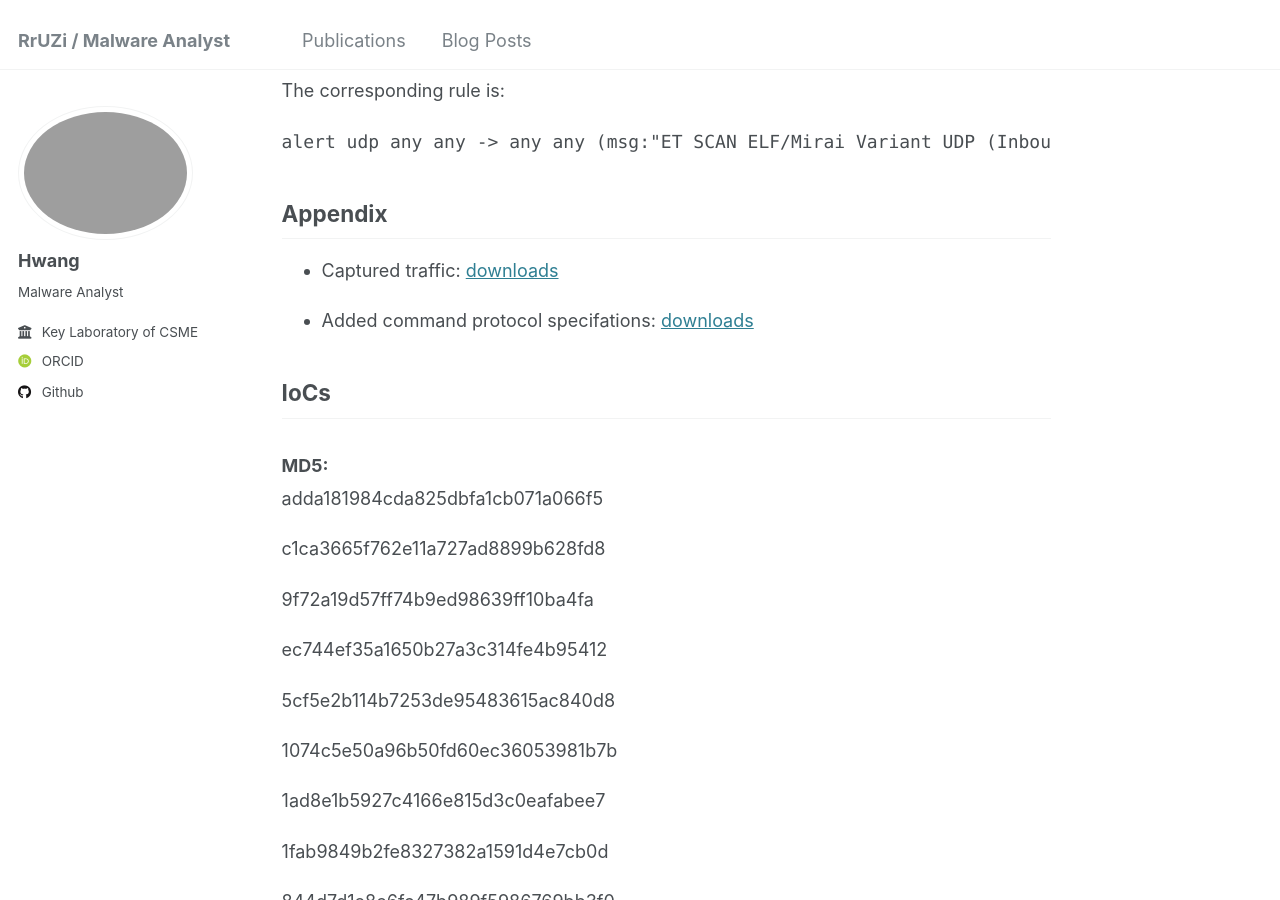
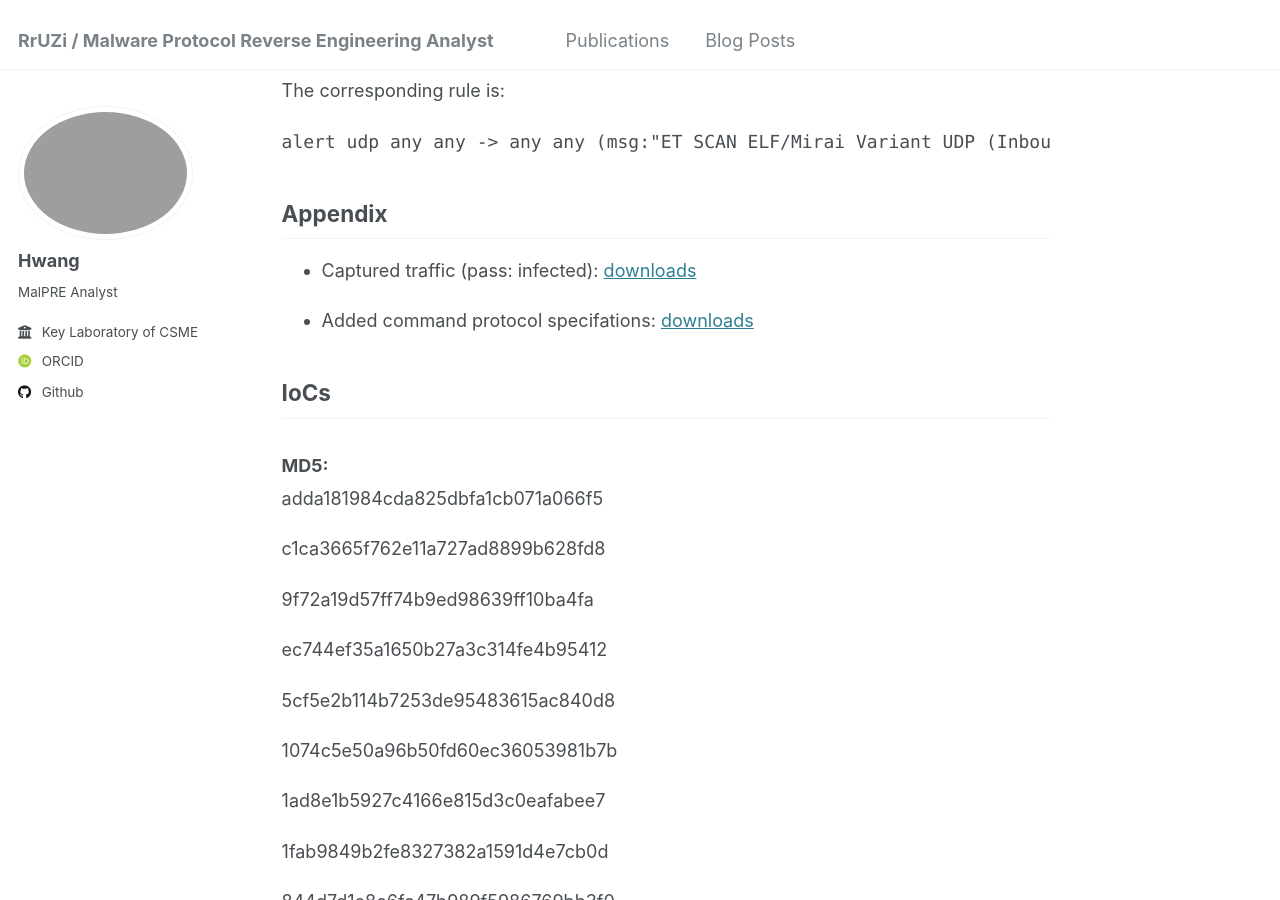
Before and after one commit to RrUZi/RrUZi.github.io, a Jekyll site: the page built from _posts/2024-12-28-blog-post-1.md, in a window 1280 px wide and 900 px high, scrolled down 8081 px. Built offline with Jekyll 4.4.1, drawn with Linux system fonts in a browser that asks for light colours; some web fonts are replaced.

Commit message:
Mirai Variant

```diff
--- a/_config.yml
+++ b/_config.yml
@@ -8,7 +8,7 @@
 
 # Basic Site Settings
 locale                   : "en-US"
-title                    : "RrUZi / Malware Analyst"
+title                    : "RrUZi / Malware Protocol Reverse Engineering Analyst"
 title_separator          : "-"
 name                     : &name "Dr.Hwang"
 description              : &description "no description"
@@ -24,7 +24,7 @@ author:
   avatar           : "coder.png"
   name             : "Hwang"
   pronouns         : # example: "she/her"
-  bio              : "Malware Analyst"
+  bio              : "MalPRE Analyst"
   # location         : "Earth"
   employer         : "Key Laboratory of CSME"
   # uri              : # URL
--- a/_posts/2024-12-28-blog-post-1.md
+++ b/_posts/2024-12-28-blog-post-1.md
@@ -187,7 +187,7 @@ alert udp any any -> any any (msg:"ET SCAN ELF/Mirai Variant UDP (Inbound)"; con
 
 ## Appendix
 
- - Captured traffic: [downloads](../files/upload/mirai.catddos.traffic.zip)
+ - Captured traffic (pass: infected): [downloads](../files/upload/mirai.catddos.traffic.zip)
 
  - Added command protocol specifations: [downloads](../files/upload/Mirai.CatDDoS.Specifications.json)
 
```
